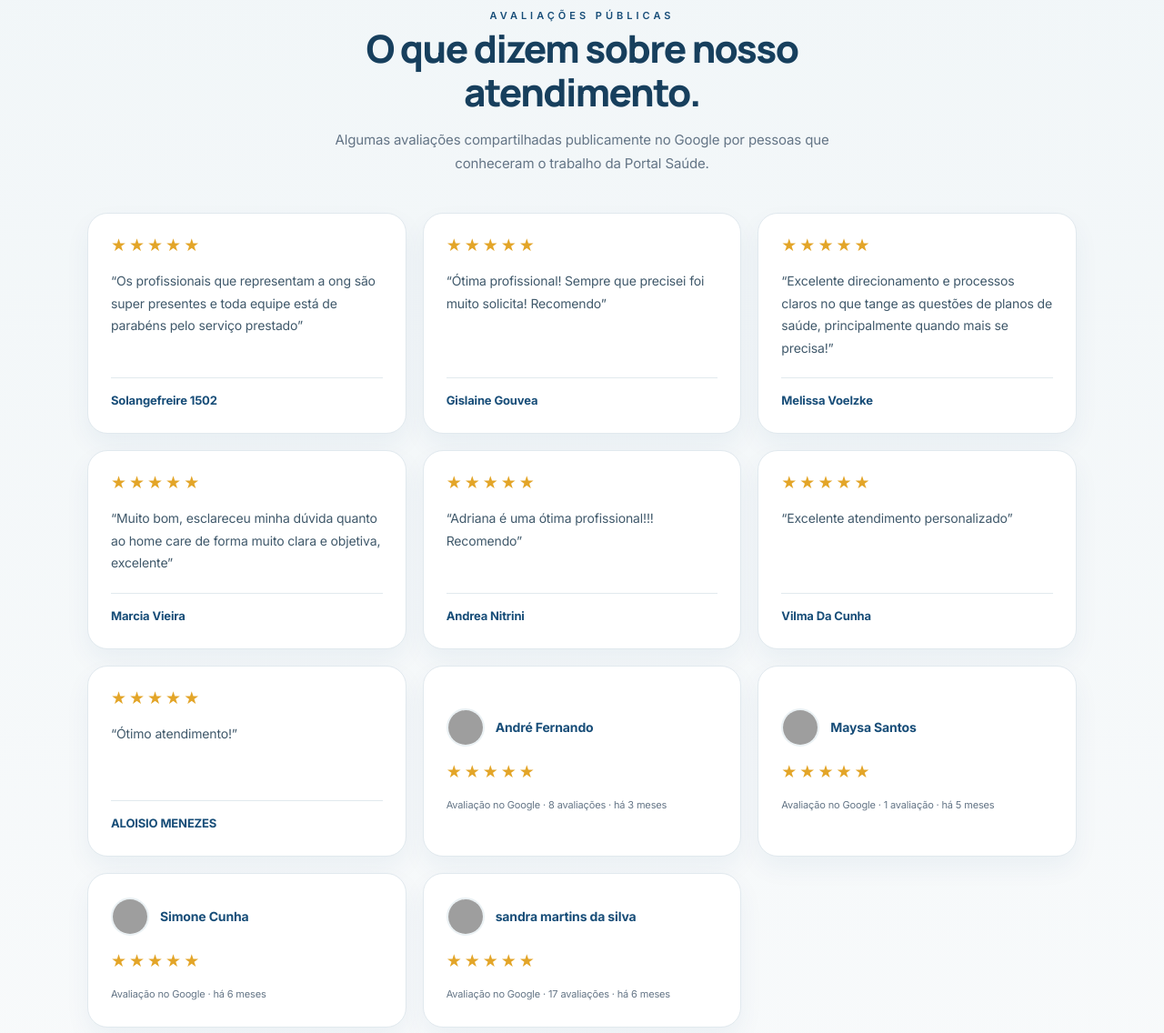
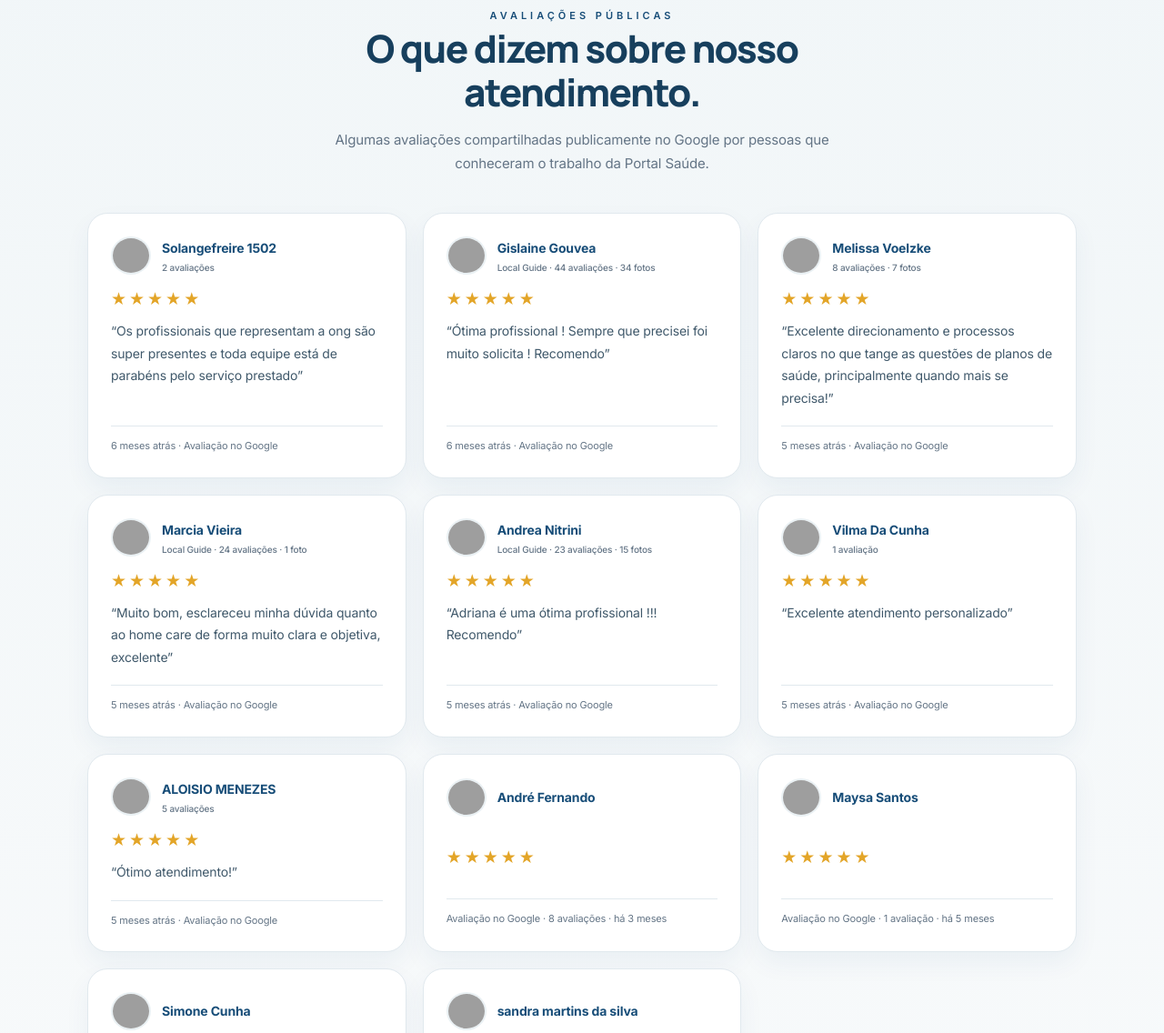
Before and after one commit to jeffersoninsanos-oss/ong-portal-saude, a plain HTML site: page index.html in a window 1280 px wide. Shown: the part 7261-8397 px from the top of the page at 91% size. Drawn offline with Linux system fonts and the light colour scheme; grey boxes are pictures that could not be loaded.

Commit message:
Adicionar fotos e detalhes originais às avaliações do Google

```diff
--- a/index.html
+++ b/index.html
@@ -134,6 +134,7 @@ header.scrolled{background:rgba(251,252,253,.88);box-shadow:0 8px 30px rgba(23,7
 .testimonials{display:grid;grid-template-columns:repeat(3,minmax(0,1fr));gap:18px}.testimonial{display:flex;flex-direction:column;min-height:210px;padding:25px;background:#fff;border:1px solid var(--border);border-radius:22px;box-shadow:var(--shadow)}.testimonial .stars{color:#e3a528;font-size:19px;letter-spacing:3px;line-height:1;margin-bottom:18px}.testimonial blockquote{margin:0;color:#40596b;font-size:14px;line-height:1.75;flex:1}.testimonial .reviewer{margin:20px 0 0;padding-top:13px;border-top:1px solid var(--border);color:var(--primary);font-size:13px;font-weight:700}.reviews-note{max-width:800px;margin:25px auto 0;text-align:center;font-size:11px;color:var(--muted)}
 @media(max-width:850px){.testimonials{grid-template-columns:repeat(2,minmax(0,1fr))}}@media(max-width:560px){.testimonials{grid-template-columns:1fr}.testimonial{min-height:0}}
 
+.reviewer-profile{display:flex;align-items:center;gap:12px;margin-bottom:17px;color:var(--primary);font-size:14px;font-weight:700}.reviewer-profile img{width:44px;height:44px;flex:0 0 44px;border-radius:50%;object-fit:cover;border:2px solid #eaf1f4}.reviewer-profile div{display:flex;flex-direction:column;gap:2px;min-width:0}.reviewer-profile small{font-size:10px;font-weight:500;color:var(--muted);line-height:1.4}.testimonial .stars{margin-bottom:14px}.testimonial .reviewer-meta{margin-top:18px;padding-top:12px;border-top:1px solid var(--border)}
 .testimonial-noquote{min-height:170px;justify-content:center;gap:18px}.reviewer-profile{display:flex;align-items:center;gap:12px;color:var(--primary);font-size:14px;font-weight:700}.reviewer-profile img{width:42px;height:42px;border-radius:50%;object-fit:cover;border:2px solid #eaf1f4}.testimonial-noquote .stars{margin:0}.reviewer-meta{margin:0;color:var(--muted);font-size:11px}
 </style></head>
 <body>
@@ -164,13 +165,13 @@ header.scrolled{background:rgba(251,252,253,.88);box-shadow:0 8px 30px rgba(23,7
 
 <section id="especialidades" class="soft"><div class="wrap"><div class="head reveal"><span class="eyebrow">Frentes de atuação</span><h2>Conheça nossas áreas de atuação.</h2></div><div class="cards"><article class="card reveal"><div class="ico">⚖</div><h3>Direito e saúde</h3></article><article class="card reveal"><div class="ico">♡</div><h3>Orientação e acolhimento ao paciente</h3></article><article class="card reveal"><div class="ico">＋</div><h3>Apoio às famílias e cuidadores</h3></article></div></div></section>
 <section id="depoimentos" class="soft"><div class="wrap"><div class="head reveal"><span class="eyebrow">Avaliações públicas</span><h2>O que dizem sobre nosso atendimento.</h2><p>Algumas avaliações compartilhadas publicamente no Google por pessoas que conheceram o trabalho da Portal Saúde.</p></div><div class="testimonials">
-<article class="testimonial reveal"><div class="stars" aria-label="5 de 5 estrelas">★★★★★</div><blockquote>“Os profissionais que representam a ong são super presentes e toda equipe está de parabéns pelo serviço prestado”</blockquote><p class="reviewer">Solangefreire 1502</p></article>
-<article class="testimonial reveal"><div class="stars" aria-label="5 de 5 estrelas">★★★★★</div><blockquote>“Ótima profissional! Sempre que precisei foi muito solicita! Recomendo”</blockquote><p class="reviewer">Gislaine Gouvea</p></article>
-<article class="testimonial reveal"><div class="stars" aria-label="5 de 5 estrelas">★★★★★</div><blockquote>“Excelente direcionamento e processos claros no que tange as questões de planos de saúde, principalmente quando mais se precisa!”</blockquote><p class="reviewer">Melissa Voelzke</p></article>
-<article class="testimonial reveal"><div class="stars" aria-label="5 de 5 estrelas">★★★★★</div><blockquote>“Muito bom, esclareceu minha dúvida quanto ao home care de forma muito clara e objetiva, excelente”</blockquote><p class="reviewer">Marcia Vieira</p></article>
-<article class="testimonial reveal"><div class="stars" aria-label="5 de 5 estrelas">★★★★★</div><blockquote>“Adriana é uma ótima profissional!!! Recomendo”</blockquote><p class="reviewer">Andrea Nitrini</p></article>
-<article class="testimonial reveal"><div class="stars" aria-label="5 de 5 estrelas">★★★★★</div><blockquote>“Excelente atendimento personalizado”</blockquote><p class="reviewer">Vilma Da Cunha</p></article>
-<article class="testimonial reveal"><div class="stars" aria-label="5 de 5 estrelas">★★★★★</div><blockquote>“Ótimo atendimento!”</blockquote><p class="reviewer">ALOISIO MENEZES</p></article>
+<article class="testimonial reveal"><div class="reviewer-profile"><img src="https://lh3.googleusercontent.com/a-/ALV-UjW0UParAkz6lF0FlwhufZlKhYTsI1pOUAwp8-OVjsP6ZODlIfJwag=w36-h36-p-rp-mo-br100" alt="Foto de perfil de Solangefreire 1502" loading="lazy"><div><span>Solangefreire 1502</span><small>2 avaliações</small></div></div><div class="stars" aria-label="5 de 5 estrelas">★★★★★</div><blockquote>“Os profissionais que representam a ong são super presentes e toda equipe está de parabéns pelo serviço prestado”</blockquote><p class="reviewer-meta">6 meses atrás · Avaliação no Google</p></article>
+<article class="testimonial reveal"><div class="reviewer-profile"><img src="https://lh3.googleusercontent.com/a-/ALV-UjUtHpNSV1eq-09xw2qI1fnZyVUdIhfhxRgCGQL-IE_-dWlyvTUwpg=w36-h36-p-rp-mo-ba12-br100" alt="Foto de perfil de Gislaine Gouvea" loading="lazy"><div><span>Gislaine Gouvea</span><small>Local Guide · 44 avaliações · 34 fotos</small></div></div><div class="stars" aria-label="5 de 5 estrelas">★★★★★</div><blockquote>“Ótima profissional ! Sempre que precisei foi muito solicita ! Recomendo”</blockquote><p class="reviewer-meta">6 meses atrás · Avaliação no Google</p></article>
+<article class="testimonial reveal"><div class="reviewer-profile"><img src="https://lh3.googleusercontent.com/a-/ALV-UjW4jT9KcQ4sZJHBbg1K6-c0t_jkMkMXcV33-jYXtZQrGj3e9eBJ=w36-h36-p-rp-mo-br100" alt="Foto de perfil de Melissa Voelzke" loading="lazy"><div><span>Melissa Voelzke</span><small>8 avaliações · 7 fotos</small></div></div><div class="stars" aria-label="5 de 5 estrelas">★★★★★</div><blockquote>“Excelente direcionamento e processos claros no que tange as questões de planos de saúde, principalmente quando mais se precisa!”</blockquote><p class="reviewer-meta">5 meses atrás · Avaliação no Google</p></article>
+<article class="testimonial reveal"><div class="reviewer-profile"><img src="https://lh3.googleusercontent.com/a-/ALV-UjXdhXxhDfYkdALNPyGSZk-q9Lbp4LC2l_NZLYTtl7a8xz-fZUvY=w36-h36-p-rp-mo-ba12-br100" alt="Foto de perfil de Marcia Vieira" loading="lazy"><div><span>Marcia Vieira</span><small>Local Guide · 24 avaliações · 1 foto</small></div></div><div class="stars" aria-label="5 de 5 estrelas">★★★★★</div><blockquote>“Muito bom, esclareceu minha dúvida quanto ao home care de forma muito clara e objetiva, excelente”</blockquote><p class="reviewer-meta">5 meses atrás · Avaliação no Google</p></article>
+<article class="testimonial reveal"><div class="reviewer-profile"><img src="https://lh3.googleusercontent.com/a-/ALV-UjW_cCs5ENImJ65OyMxzN9C0YHiLZ2kP3KPovDJPMuitj26VrRY=w36-h36-p-rp-mo-ba12-br100" alt="Foto de perfil de Andrea Nitrini" loading="lazy"><div><span>Andrea Nitrini</span><small>Local Guide · 23 avaliações · 15 fotos</small></div></div><div class="stars" aria-label="5 de 5 estrelas">★★★★★</div><blockquote>“Adriana é uma ótima profissional !!! Recomendo”</blockquote><p class="reviewer-meta">5 meses atrás · Avaliação no Google</p></article>
+<article class="testimonial reveal"><div class="reviewer-profile"><img src="https://lh3.googleusercontent.com/a/ACg8ocI8lLlVum-4QvK6eXGZ-sN6EwpwQKLQp0T8Otybeuqs2FrCEQs=w36-h36-p-rp-mo-br100" alt="Foto de perfil de Vilma Da Cunha" loading="lazy"><div><span>Vilma Da Cunha</span><small>1 avaliação</small></div></div><div class="stars" aria-label="5 de 5 estrelas">★★★★★</div><blockquote>“Excelente atendimento personalizado”</blockquote><p class="reviewer-meta">5 meses atrás · Avaliação no Google</p></article>
+<article class="testimonial reveal"><div class="reviewer-profile"><img src="https://lh3.googleusercontent.com/a/ACg8ocJXuCFCfLzAqIeElk7P3riQgmOJjmOpW8fJx3wP7Bg4wj0T2g=w36-h36-p-rp-mo-br100" alt="Foto de perfil de ALOISIO MENEZES" loading="lazy"><div><span>ALOISIO MENEZES</span><small>5 avaliações</small></div></div><div class="stars" aria-label="5 de 5 estrelas">★★★★★</div><blockquote>“Ótimo atendimento!”</blockquote><p class="reviewer-meta">5 meses atrás · Avaliação no Google</p></article>
 <article class="testimonial testimonial-noquote reveal"><div class="reviewer-profile"><img src="https://lh3.googleusercontent.com/a-/ALV-UjVlcURDfdF05zTiPH3vnPcHEjt0qBiLsf-hWBYjI7tliJJoOGU=w36-h36-p-rp-mo-br100" alt="" loading="lazy"><span>André Fernando</span></div><div class="stars" aria-label="5 de 5 estrelas">★★★★★</div><p class="reviewer-meta">Avaliação no Google · 8 avaliações · há 3 meses</p></article>
 <article class="testimonial testimonial-noquote reveal"><div class="reviewer-profile"><img src="https://lh3.googleusercontent.com/a/ACg8ocKdAJsuszEOXPhH-cXWf8zQuxoIx1hT4RDaPJhA7YwydmuQeg=w36-h36-p-rp-mo-br100" alt="" loading="lazy"><span>Maysa Santos</span></div><div class="stars" aria-label="5 de 5 estrelas">★★★★★</div><p class="reviewer-meta">Avaliação no Google · 1 avaliação · há 5 meses</p></article>
 <article class="testimonial testimonial-noquote reveal"><div class="reviewer-profile"><img src="https://lh3.googleusercontent.com/a/ACg8ocIfmnXWbmfsL_7kjOpgPpwl8ReyTs3gnVsa5rqs-CYZG6FR5Q=w36-h36-p-rp-mo-br100" alt="" loading="lazy"><span>Simone Cunha</span></div><div class="stars" aria-label="5 de 5 estrelas">★★★★★</div><p class="reviewer-meta">Avaliação no Google · há 6 meses</p></article>
```
